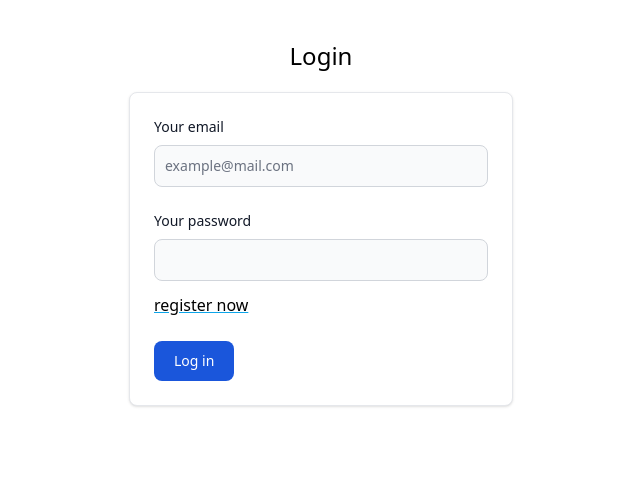
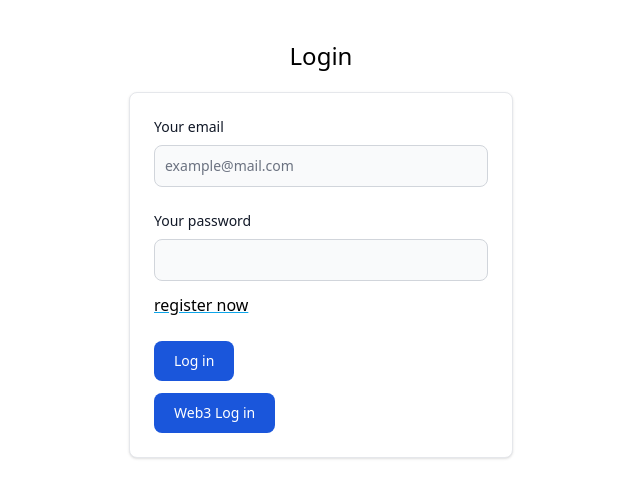
Before and after one commit to lazuardi100/matrix-frontend, a Next.js app: page / in a window 1280 px wide. Shown: the top 498 px of the page, without its empty margins (319-959 px from the left). Built offline with nearby package versions, Linux system fonts and the light colour scheme.

Commit message:
web3 login

```diff
--- a/src/page_components/login.tsx
+++ b/src/page_components/login.tsx
@@ -1,9 +1,9 @@
 import Head from 'next/head'
-import Image from 'next/image'
 import { Inter } from '@next/font/google'
 import { axiosInstance } from '../helpers/axiosHelper';
 import { setJwtCookie } from '../helpers/jwtCookieHelper';
 import { useState } from 'react';
+import Web3 from 'web3';
 
 const inter = Inter({ subsets: ['latin'] })
 
@@ -11,6 +11,7 @@ const inter = Inter({ subsets: ['latin'] })
 export default function Login({loginWrapperSetter}) {
   const [isError, setIsError] = useState(false);
   const [errorMsg, setErrorMsg] = useState('');
+
   const LoggingIn = () => {
     // @ts-ignore: Object is possibly 'null'
     const email = document.getElementById('email').value
@@ -39,6 +40,49 @@ export default function Login({loginWrapperSetter}) {
     }else{
       setIsError(true)
       setErrorMsg('email & password must filled!')
+    }
+  }
+
+  const detectCurrentProvider = () => {
+    let provider;
+    // @ts-ignore
+    if (window.ethereum) {
+      // @ts-ignore
+      provider = window.ethereum;
+      // @ts-ignore
+    } else if (window.web3) {
+      // @ts-ignore
+      provider = window.web3.currentProvider;
+    } else {
+      alert('Non-ethereum browser detected. You should install web3 wallet');
+    }
+    return provider;
+  };
+
+  const onConnect = async() => {
+    try {
+      const currentProvider = detectCurrentProvider();
+      if(currentProvider) {
+        await currentProvider.request({method: 'eth_requestAccounts'});
+        const web3 = new Web3(currentProvider);
+        const userAccount  =await web3.eth.getAccounts();
+        const account = userAccount[0];
+
+        axiosInstance.post('/auth/login_web3',{
+          "wallet_address": account
+        }).then(response=>{
+          if (response.status == 201){
+            setJwtCookie(response.data.access_token)
+            loginWrapperSetter(true)
+          }
+        }).catch(response=>{
+          const data = response.response.data
+          setIsError(true)
+          setErrorMsg(data.message)
+        })
+      }
+    } catch(err) {
+      console.log(err);
     }
   }
 
@@ -78,7 +122,12 @@ export default function Login({loginWrapperSetter}) {
               </button>
             </div>
           }
-          <button onClick={()=>LoggingIn()} type="submit" className="text-white bg-blue-700 hover:bg-blue-800 focus:ring-4 focus:outline-none focus:ring-blue-300 font-medium rounded-lg text-sm w-full sm:w-auto px-5 py-2.5 text-center dark:bg-blue-600 dark:hover:bg-blue-700 dark:focus:ring-blue-800">Log in</button>
+          <div className="mb-3">
+            <button onClick={()=>LoggingIn()} type="submit" className="text-white bg-blue-700 hover:bg-blue-800 focus:ring-4 focus:outline-none focus:ring-blue-300 font-medium rounded-lg text-sm w-full sm:w-auto px-5 py-2.5 text-center dark:bg-blue-600 dark:hover:bg-blue-700 dark:focus:ring-blue-800">Log in</button>
+          </div>
+          <div>
+            <button onClick={()=>onConnect()} type="submit" className="text-white bg-blue-700 hover:bg-blue-800 focus:ring-4 focus:outline-none focus:ring-blue-300 font-medium rounded-lg text-sm w-full sm:w-auto px-5 py-2.5 text-center dark:bg-blue-600 dark:hover:bg-blue-700 dark:focus:ring-blue-800">Web3 Log in</button>
+          </div>
         </div>
       </main>
     </>
```
Also changed, not shown: package.json (+6 -1 lines), 1 other file (tests, documents, lock files or other folders).
